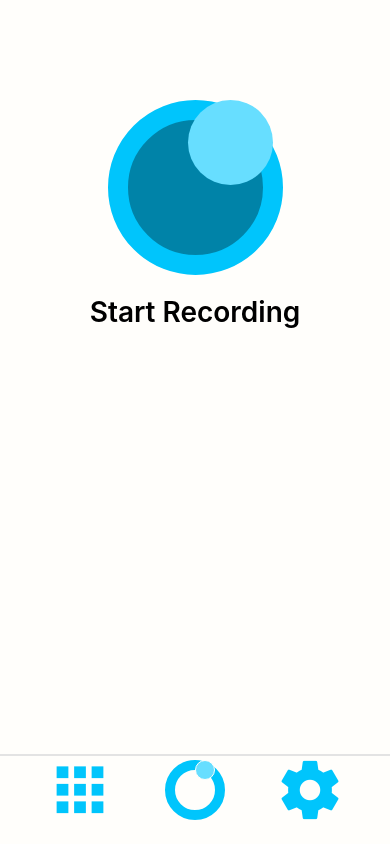
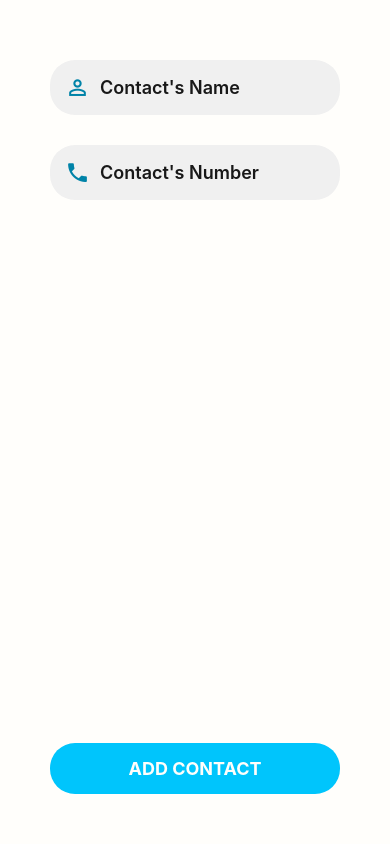
Before and after one commit to ishangarg/SSW555-team-4, a React Native app in the folder frontend/: screen / in a window 390 px wide. Built offline with nearby package versions, Linux system fonts and the light colour scheme.

Commit message:
Added the Emergency Contact Screen

```diff
--- a/frontend/App.tsx
+++ b/frontend/App.tsx
@@ -1,10 +1,11 @@
 import { GestureHandlerRootView } from "react-native-gesture-handler";
 import HomeScreen from "./app/screens/HomeScreen";
+import AddContactScreen from "./app/screens/AddContactScreen";
 
 export default function App() {
   return (
     <GestureHandlerRootView>
-      <HomeScreen />
+      <AddContactScreen />
     </GestureHandlerRootView>
   );
 }
--- /dev/null
+++ b/frontend/app/components/AppButton.tsx
@@ -0,0 +1,40 @@
+import React from "react";
+import { StyleSheet, Text } from "react-native";
+import { TouchableOpacity } from "react-native-gesture-handler";
+import defaultStyles from "../config/styles";
+
+interface Props {
+  onPress: () => any;
+  title: string;
+  color?: string;
+}
+
+const AppButton = ({ onPress, title, color = "primary" }: Props) => {
+  return (
+    <TouchableOpacity
+      onPress={onPress}
+      style={[styles.button, { backgroundColor: defaultStyles.colors[color] }]} // Using the [] to find the color
+    >
+      <Text style={styles.text}>{title}</Text>
+    </TouchableOpacity>
+  );
+};
+
+const styles = StyleSheet.create({
+  button: {
+    backgroundColor: defaultStyles.colors.primary,
+    borderRadius: 25,
+    justifyContent: "center",
+    alignItems: "center",
+    padding: 15,
+    width: "100%",
+  },
+  text: {
+    color: defaultStyles.colors.white,
+    fontSize: 18,
+    textTransform: "uppercase",
+    fontWeight: "bold",
+  },
+});
+
+export default AppButton;
--- /dev/null
+++ b/frontend/app/components/AppFormField.tsx
@@ -0,0 +1,50 @@
+import React from "react";
+import { Controller, useFormContext, FieldError, Field } from "react-hook-form";
+import { StyleSheet, Text } from "react-native";
+import AppInputField from "./AppInputField";
+
+interface Props {
+  name: string;
+  icon?: string;
+  [x: string]: any; // Allow any additional props
+}
+
+const AppFormField = ({ name, icon, ...otherProps }: Props) => {
+  const {
+    control,
+    formState: { errors },
+  } = useFormContext(); // Access control and errors from context
+
+  return (
+    <>
+      <Controller
+        control={control}
+        name={name}
+        render={({ field: { onChange, onBlur, value } }) => (
+          <AppInputField
+            {...otherProps}
+            icon={icon}
+            onChangeText={onChange}
+            onBlur={onBlur}
+            value={value}
+          />
+        )}
+      />
+      {errors[name] && (
+        <Text style={styles.errorText}>
+          {(errors[name] as FieldError).message}
+        </Text>
+      )}
+    </>
+  );
+};
+
+const styles = StyleSheet.create({
+  errorText: {
+    color: "red",
+    fontSize: 14,
+    marginBottom: 10,
+  },
+});
+
+export default AppFormField;
--- /dev/null
+++ b/frontend/app/components/AppInputField.tsx
@@ -0,0 +1,47 @@
+import React from "react";
+import { TextInput, StyleSheet, View, Platform } from "react-native";
+import { MaterialCommunityIcons } from "@expo/vector-icons";
+import defaultStyles from "../config/styles";
+
+interface Props {
+  icon?: string;
+  [key: string]: any; // Allows us to Spread Props with TypeScrip
+}
+
+const AppInputField = ({ icon, ...otherProps }: Props) => {
+  return (
+    <View style={styles.container}>
+      {icon && (
+        <MaterialCommunityIcons
+          name={icon as any}
+          size={25}
+          color={defaultStyles.colors.secondary}
+          style={styles.icon}
+        />
+      )}
+      <TextInput style={styles.text} {...otherProps} />
+    </View>
+  );
+};
+
+const styles = StyleSheet.create({
+  container: {
+    backgroundColor: defaultStyles.colors.off_white,
+    borderRadius: 25,
+    flexDirection: "row",
+    width: "100%",
+    padding: 15,
+    marginVertical: 10,
+    alignItems: "center",
+    marginBottom: 20,
+  },
+  icon: { marginRight: 10 },
+  text: {
+    color: defaultStyles.colors.black,
+    flex: 1,
+    fontSize: 18,
+    fontWeight: "600",
+  },
+});
+
+export default AppInputField;
--- /dev/null
+++ b/frontend/app/components/AppSubmitButton.tsx
@@ -0,0 +1,22 @@
+// SubmitButton.tsx
+import React from "react";
+import { useFormContext } from "react-hook-form";
+import AppButton from "./AppButton";
+
+interface Props {
+  title: string;
+  onSubmit: (data: any) => any;
+}
+
+const SubmitButton = ({ title, onSubmit }: Props) => {
+  const { handleSubmit } = useFormContext();
+
+  // Method to implement the submit function using react-hook-form's handleSubmit and the prop method
+  const handlePress = handleSubmit((data) => {
+    onSubmit(data);
+  });
+
+  return <AppButton title={title} onPress={handlePress} />;
+};
+
+export default SubmitButton;
--- a/frontend/app/components/Screen.tsx
+++ b/frontend/app/components/Screen.tsx
@@ -1,5 +1,5 @@
 import React from "react";
-import { SafeAreaView, ViewStyle, StyleSheet } from "react-native";
+import { SafeAreaView, ViewStyle, StyleSheet, View } from "react-native";
 import Constants from "expo-constants";
 import defaultStyles from "../config/styles";
 
@@ -9,7 +9,11 @@ interface Props {
 }
 
 const Screen = ({ children, style }: Props) => {
-  return <SafeAreaView style={[styles.screen, style]}>{children}</SafeAreaView>;
+  return (
+    <SafeAreaView style={[styles.screen, style]}>
+      <View style={[style, { flex: 1 }]}>{children}</View>
+    </SafeAreaView>
+  );
 };
 
 const styles = StyleSheet.create({
--- a/frontend/app/config/colors.ts
+++ b/frontend/app/config/colors.ts
@@ -5,6 +5,8 @@ const colors: {
   black: string;
   white: string;
   light: string;
+  off_white: string;
+  [key: string]: string;
 } = {
   primary: "#00C5FC",
   secondary: "#0083A8",
@@ -12,6 +14,7 @@ const colors: {
   black: "#181818",
   white: "#FFFEFB",
   light: "#E3E3E3",
+  off_white: "#F0F0F0",
 };
 
 export default colors;
--- /dev/null
+++ b/frontend/app/schemas/ContactSchema.ts
@@ -0,0 +1,11 @@
+import { z } from "zod";
+
+export const addContactSchema = z.object({
+  name: z.string().min(1, "Name is required"),
+  number: z
+    .string()
+    .min(10, "Please enter a valid phone number")
+    .regex(/^[0-9]+$/, "Phone number must contain only digits 0-9"),
+});
+
+export type ContactFormData = z.infer<typeof addContactSchema>;
--- /dev/null
+++ b/frontend/app/screens/AddContactScreen.tsx
@@ -0,0 +1,62 @@
+import React from "react";
+import { StyleSheet, View } from "react-native";
+import { zodResolver } from "@hookform/resolvers/zod";
+import { FormProvider, useForm } from "react-hook-form";
+import axios from "axios";
+
+import Screen from "../components/Screen";
+import AppFormField from "../components/AppFormField";
+import { addContactSchema, ContactFormData } from "../schemas/ContactSchema";
+import SubmitButton from "../components/AppSubmitButton";
+
+const AddContactScreen = () => {
+  const methods = useForm<ContactFormData>({
+    resolver: zodResolver(addContactSchema),
+    defaultValues: {
+      name: "",
+      number: "",
+    },
+  });
+
+  const onSubmit = async (data: ContactFormData) => {
+    try {
+      console.log(data);
+      const response = await axios.post("https://localhost:5000/add", data);
+      console.log(response.data);
+    } catch (error) {
+      console.error("Error Posting data:", error);
+    }
+  };
+
+  return (
+    <FormProvider {...methods}>
+      <Screen style={styles.container}>
+        <View>
+          <AppFormField
+            name="name"
+            placeholder="Contact's Name"
+            icon="account-outline"
+          />
+          <AppFormField
+            name="number"
+            placeholder="Contact's Number"
+            icon="phone"
+            keyboardType="phone-pad"
+          />
+        </View>
+        <View>
+          <SubmitButton title="Add Contact" onSubmit={onSubmit} />
+        </View>
+      </Screen>
+    </FormProvider>
+  );
+};
+
+const styles = StyleSheet.create({
+  container: {
+    padding: 50,
+    justifyContent: "space-between",
+  },
+});
+
+export default AddContactScreen;
--- a/frontend/app/screens/HomeScreen.tsx
+++ b/frontend/app/screens/HomeScreen.tsx
@@ -102,12 +102,12 @@ const HomeScreen = () => {
 const styles = StyleSheet.create({
   buttonContainer: {
     position: "absolute",
-    top: 100, // Sets the location of the central button
+    top: 50, // Sets the location of the central button
   },
 
   recordingText: {
     position: "absolute",
-    top: "35%",
+    top: "30%",
     fontWeight: "600",
     fontSize: 28,
   },
--- a/frontend/package.json
+++ b/frontend/package.json
@@ -10,15 +10,19 @@
     "test": "jest"
   },
   "dependencies": {
+    "@hookform/resolvers": "^3.9.1",
     "@testing-library/react-native": "^12.7.2",
+    "axios": "^1.7.7",
     "expo": "~51.0.28",
+    "expo-av": "~14.0.7",
     "expo-constants": "^16.0.2",
     "expo-status-bar": "~1.12.1",
     "react": "^18.3.1",
     "react-dom": "^18.3.1",
+    "react-hook-form": "^7.53.1",
     "react-native": "^0.75.0",
     "react-native-gesture-handler": "~2.16.1",
-    "expo-av": "~14.0.7"
+    "zod": "^3.23.8"
   },
   "devDependencies": {
     "@babel/core": "^7.20.0",
```
Also changed, not shown: 1 other file (tests, documents, lock files or other folders).
